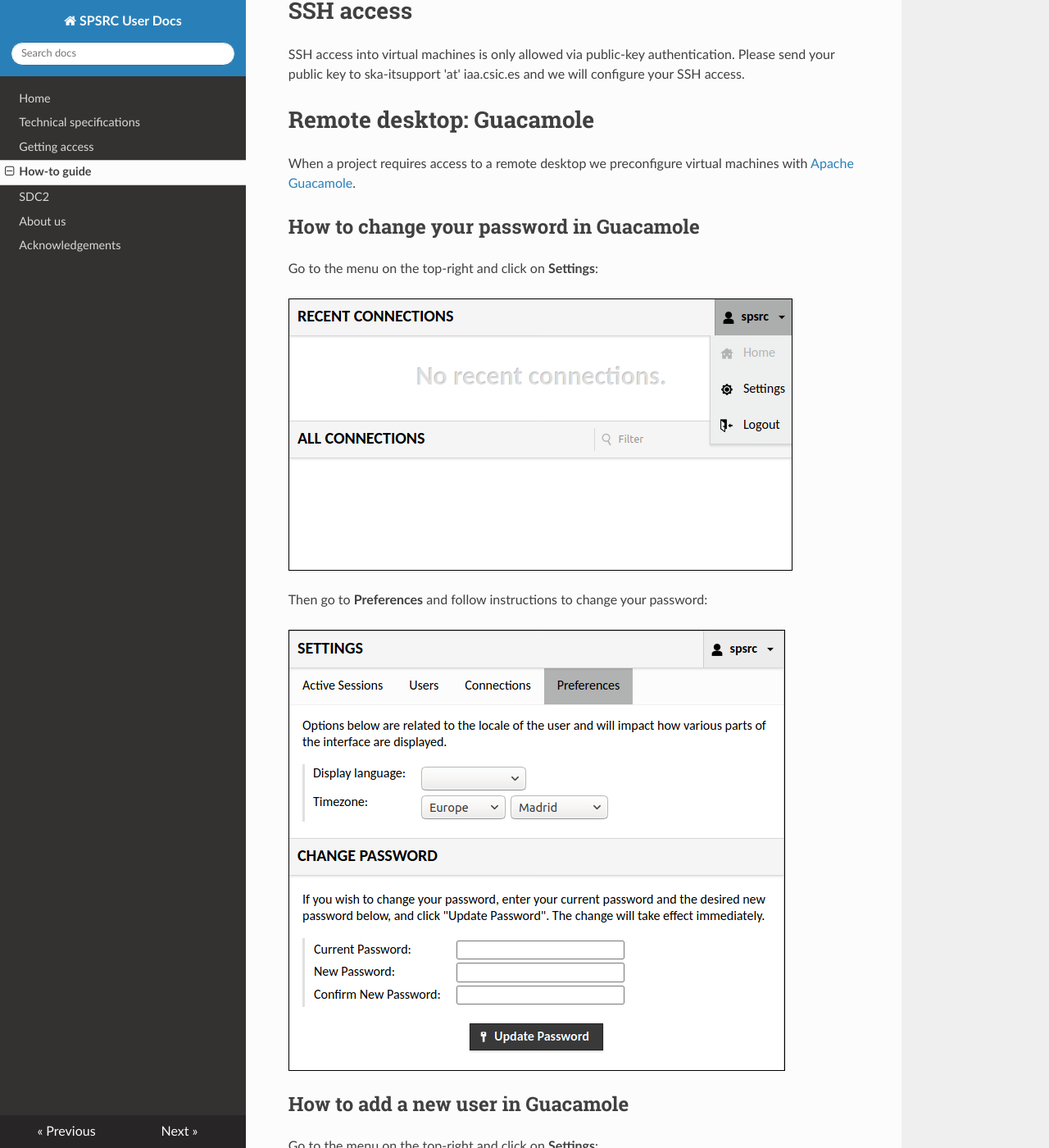
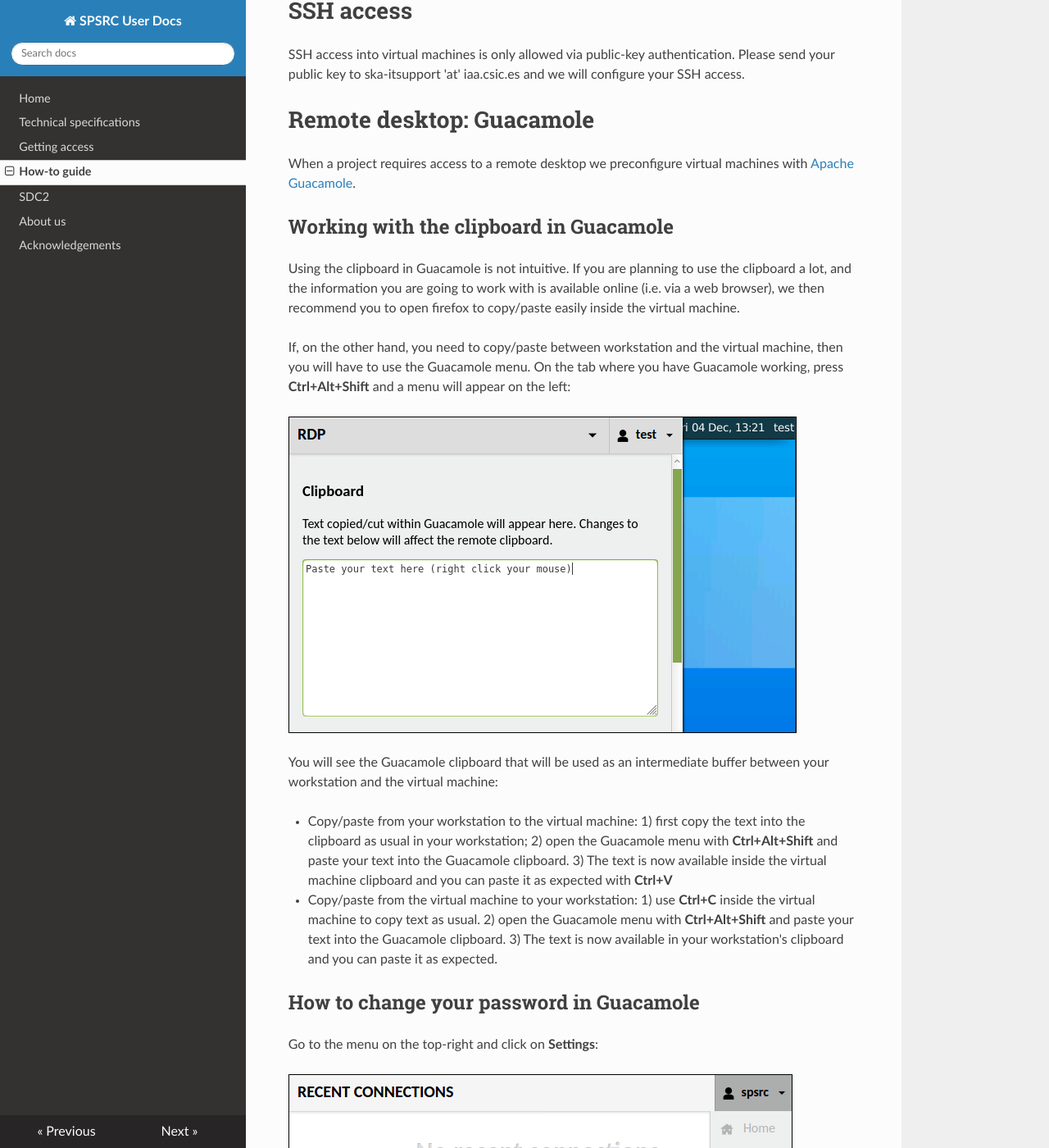
Before and after one commit to espsrc/spsrc_user_docs, an MkDocs documentation site: the page built from docs/howto.md, in a window 1280 px wide and 1400 px high, scrolled down 1238 px. Shown: the whole window at 82% size. Built offline with MkDocs 1.6.1, drawn with Linux system fonts in a browser that asks for light colours; nearby versions of some CDN libraries.

Commit message:
Guacamole clipboard

```diff
--- a/docs/howto.md
+++ b/docs/howto.md
@@ -57,6 +57,31 @@ Please send your public key to ska-itsupport 'at' iaa.csic.es and we will config
 When a project requires access to a remote desktop we preconfigure virtual machines with
 [Apache Guacamole](https://guacamole.apache.org).
 
+## Working with the clipboard in Guacamole
+
+Using the clipboard in Guacamole is not intuitive. If you are planning to use the clipboard a lot,
+and the information you are going to work with is available online (i.e. via a web browser), we then
+recommend you to open firefox to copy/paste easily inside the virtual machine.
+
+If, on the other hand, you need to copy/paste between workstation and the virtual machine, then
+you will have to use the Guacamole menu. On the tab where you have Guacamole working, press **Ctrl+Alt+Shift**
+and a menu will appear on the left:
+
+![](images/guac-clipboard.png)
+
+You will see the Guacamole clipboard that will be used as an intermediate buffer between your workstation
+and the virtual machine:
+
+* Copy/paste from your workstation to the virtual machine: 1) first copy the text into the clipboard
+as usual in your workstation; 2) open the Guacamole menu with **Ctrl+Alt+Shift** and paste your text
+into the Guacamole clipboard. 3) The text is now available inside the virtual machine clipboard and
+you can paste it as expected with **Ctrl+V**
+
+* Copy/paste from the virtual machine to your workstation: 1) use **Ctrl+C** inside the virtual machine
+to copy text as usual. 2) open the Guacamole menu with **Ctrl+Alt+Shift** and paste your text
+into the Guacamole clipboard. 3) The text is now available in your workstation's clipboard and you
+can paste it as expected.
+
 ## How to change your password in Guacamole
 
 Go to the menu on the top-right and click on **Settings**:
```
